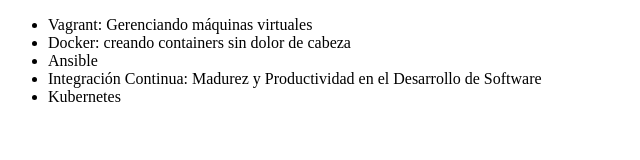
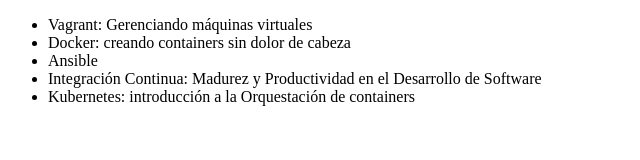
Before and after one commit to FELIPITOSO/Andesite, a plain HTML site: page index.html in a window 1280 px wide. Shown: the whole page, without its empty margins (0-640 px from the left). Drawn offline with Linux system fonts and the light colour scheme.

Commit message:
modificando el nombre del curso de Kubernetes

```diff
--- a/index.html
+++ b/index.html
@@ -10,7 +10,7 @@
          <li> Docker: creando containers sin dolor de cabeza </li>
          <li> Ansible </li>
          <li> Integración Continua: Madurez y Productividad en el Desarrollo de Software</li>
-         <li> Kubernetes</li>
+         <li> Kubernetes: introducción a la Orquestación de containers</li>
      </ul>
 </body>
 </html>
```
